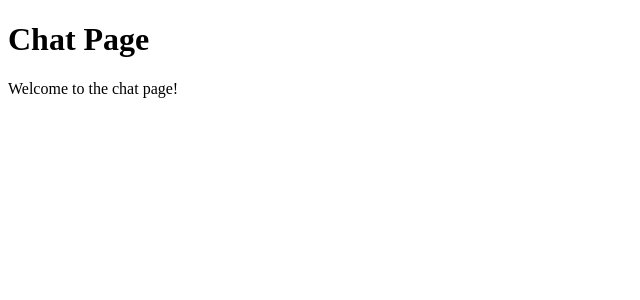
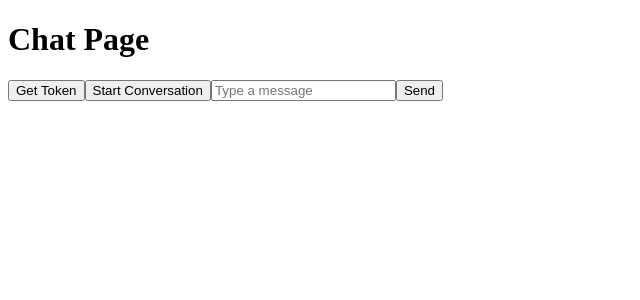
Before and after one commit to eval-team/azure-bot, a Next.js app: page /chat in a window 1280 px wide. Shown: the top 300 px of the page, without its empty margins (0-640 px from the left). Built offline with nearby package versions, Linux system fonts and the light colour scheme.

Commit message:
Basic bot service

```diff
--- /dev/null
+++ b/components/chat.tsx
@@ -0,0 +1,48 @@
+import { useState } from 'react';
+import axios from 'axios';
+
+const ChatComponent = () => {
+    const [token, setToken] = useState('');
+    const [conversationId, setConversationId] = useState('');
+    const [messages, setMessages] = useState([]);
+    const [input, setInput] = useState('');
+
+    const getToken = async () => {
+        const response = await axios.get('/api/token');
+        setToken(response.data.token);
+    };
+
+    const startConversation = async () => {
+        const response = await axios.post('/api/conversation', { token });
+        setConversationId(response.data.conversationId);
+    };
+
+    const sendMessage = async () => {
+        const response = await axios.post('/api/message', {
+            token,
+            conversationId,
+            message: input
+        });
+        setMessages(response.data.activities);
+    };
+
+    return (
+        <div>
+            <button onClick={getToken}>Get Token</button>
+            <button onClick={startConversation}>Start Conversation</button>
+            <input
+                value={input}
+                onChange={(e) => setInput(e.target.value)}
+                placeholder="Type a message"
+            />
+            <button onClick={sendMessage}>Send</button>
+            <div>
+                {messages.map((msg, index) => (
+                    <div key={index}>{msg['text']}</div>
+                ))}
+            </div>
+        </div>
+    );
+};
+
+export default ChatComponent;
--- /dev/null
+++ b/pages/api/conversation.ts
@@ -0,0 +1,18 @@
+import type { NextApiRequest, NextApiResponse } from 'next';
+import axios from 'axios';
+
+export default async function handler(req: NextApiRequest, res: NextApiResponse) {
+    const { token } = req.body;
+
+    try {
+        const response = await axios.post('https://directline.botframework.com/v3/directline/conversations', {}, {
+            headers: {
+                'Authorization': `Bearer ${token}`
+            }
+        });
+
+        res.status(200).json(response.data);
+    } catch (error) {
+        res.status(500).json({ error: 'Failed to start conversation' });
+    }
+}
--- /dev/null
+++ b/pages/api/message.ts
@@ -0,0 +1,30 @@
+import type { NextApiRequest, NextApiResponse } from 'next';
+import axios from 'axios';
+
+export default async function handler(req: NextApiRequest, res: NextApiResponse) {
+    const { token, conversationId, message } = req.body;
+
+    try {
+        // Send a message
+        await axios.post(`https://directline.botframework.com/v3/directline/conversations/${conversationId}/activities`, {
+            type: 'message',
+            from: { id: 'user1' },
+            text: message
+        }, {
+            headers: {
+                'Authorization': `Bearer ${token}`
+            }
+        });
+
+        // Get activities (messages)
+        const response = await axios.get(`https://directline.botframework.com/v3/directline/conversations/${conversationId}/activities`, {
+            headers: {
+                'Authorization': `Bearer ${token}`
+            }
+        });
+
+        res.status(200).json(response.data);
+    } catch (error) {
+        res.status(500).json({ error: 'Failed to send or receive message' });
+    }
+}
--- /dev/null
+++ b/pages/api/token.ts
@@ -0,0 +1,18 @@
+import type { NextApiRequest, NextApiResponse } from 'next';
+import axios from 'axios';
+
+export default async function handler(req: NextApiRequest, res: NextApiResponse) {
+    const directLineSecret = process.env.DIRECT_LINE_SECRET;
+
+    try {
+        const response = await axios.post('https://directline.botframework.com/v3/directline/tokens/generate', {}, {
+            headers: {
+                'Authorization': `Bearer ${directLineSecret}`
+            }
+        });
+
+        res.status(200).json(response.data);
+    } catch (error) {
+        res.status(500).json({ error: 'Failed to acquire token' });
+    }
+}
--- a/pages/chat.tsx
+++ b/pages/chat.tsx
@@ -1,12 +1,13 @@
 // pages/chat.tsx
 
+import ChatComponent from '@/components/chat';
 import React from 'react';
 
 const Chat = () => {
   return (
     <div>
       <h1>Chat Page</h1>
-      <p>Welcome to the chat page!</p>
+      <ChatComponent></ChatComponent>
     </div>
   );
 };
```
Also changed, not shown: package.json (+5 -4 lines), pages/api/hello.ts (renamed from pages/api/hello.tsx), 2 other files (tests, documents, lock files or other folders).
